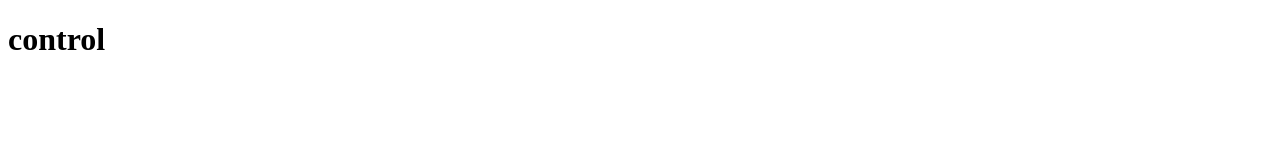
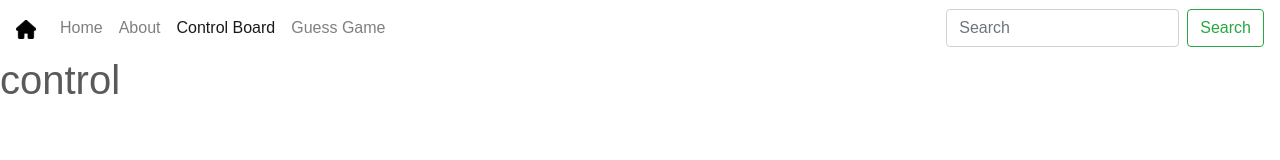
Before and after one commit to abdoaboganima/IOT_website, a plain HTML site: page html/control board.html in a window 1280 px wide. Drawn offline with Linux system fonts and the light colour scheme.

Commit message:
Added a navbar for the `control board`. Added home photo for every navbar in all the pages as a `navbar-brand` and removed `contact us` from navbar items

```diff
--- a/html/control board.html
+++ b/html/control board.html
@@ -1,9 +1,50 @@
 <!DOCTYPE html>
 <html>
     <head>
-
+        <title>Control Board</title>
+        <link rel="stylesheet" href="../css/bootstrap.css">
+        <link rel="stylesheet" href="../css/bootstrap.min.css">
+        <link rel="stylesheet" href="../css/carousel.css">
+        <link rel="stylesheet" href="../css/home.css">
     </head>
     <body>
+
+        <nav class="navbar navbar-expand-lg navbar-light bg-white">
+            <a class="navbar-brand" href="#"><img src="../images/home.png"></a>
+            <button class="navbar-toggler" type="button" data-toggle="collapse" data-target="#navbarSupportedContent" aria-controls="navbarSupportedContent" aria-expanded="false" aria-label="Toggle navigation">
+              <span class="navbar-toggler-icon"></span>
+            </button>
+
+            <div class="collapse navbar-collapse" id="navbarSupportedContent">
+              <ul class="navbar-nav mr-auto">
+                <li class="nav-item">
+                  <a class="nav-link" href="../index.html">Home</a>
+                </li>
+                <li class="nav-item">
+                  <a class="nav-link" href="../html/about.html">About</a>
+                </li>
+                <li class="nav-item active">
+                    <a class="nav-link" href="#">Control Board</a>
+                  </li>
+                  <li class="nav-item">
+                    <a class="nav-link" href="../html/guess game.html">Guess Game <span class="sr-only">(current)</span></a>
+                </li>
+
+              </ul>
+              <form class="form-inline my-2 my-lg-0">
+                <input class="form-control mr-sm-2" type="search" placeholder="Search" aria-label="Search">
+                <button class="btn btn-outline-success my-2 my-sm-0" type="submit">Search</button>
+              </form>
+            </div>
+          </nav>
+
+
+
+
         <h1>control</h1>
+
+        <script src="../javascripts/jquery.js"></script>
+        <script src="../javascripts/bootstrap.js"></script>
+        <script src="../javascripts/bootstrap.min.js"></script>
     </body>
 </html>
```
Also changed, not shown: html/about.html (+2 -2 lines), html/guess game.html (+2 -2 lines).
